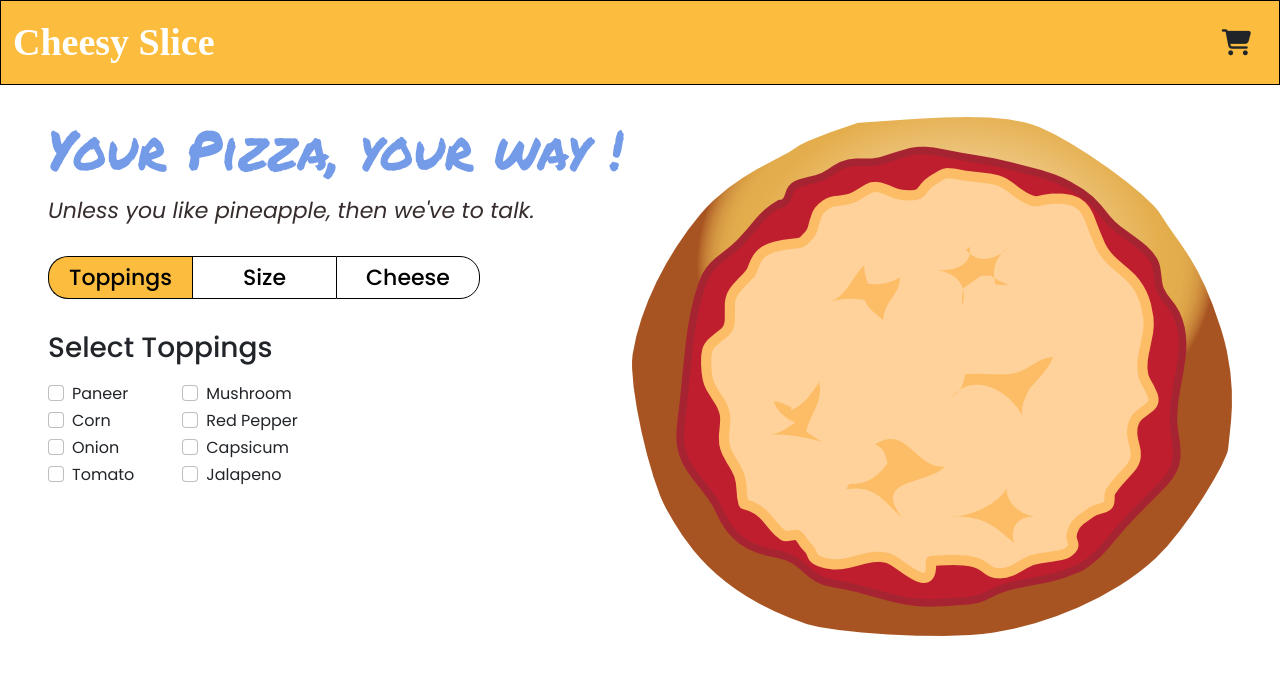
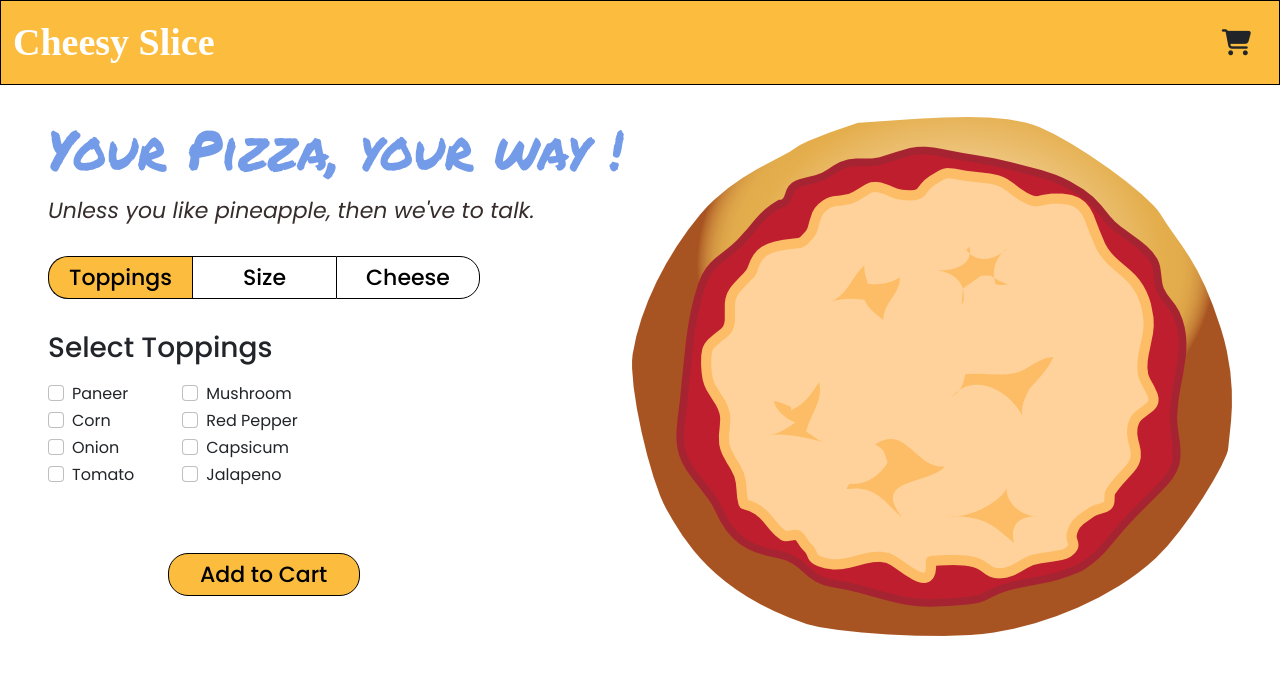
Before and after one commit to eyekavya/BurgerApp-React, a React (Create React App) app: page / in a window 1280 px wide. Shown: the top 674 px of the page. Built offline with nearby package versions, Linux system fonts and the light colour scheme; a web font is replaced by a local one.

Commit message:
added add to cart button

```diff
--- a/src/App.css
+++ b/src/App.css
@@ -6,7 +6,6 @@
 .flex {
   display: flex;
   justify-content: space-between;
-  /* align-items: center; */
 }
 
 .sub-heading {
--- a/src/App.js
+++ b/src/App.js
@@ -7,6 +7,7 @@ import Topping from "./components/Topping/Topping.js";
 import Size from "./components/Size/Size.js";
 import Cheese from "./components/Cheese/Cheese.js";
 import Tab from "./components/Tab/Tab.js";
+import CartBtn from "./components/CartBtn/CartBtn";
 
 function App() {
   const [toppings, setToppings] = useState({
@@ -34,6 +35,7 @@ function App() {
 
             {activeTab === "sizes" && <Size />}
             {activeTab === "cheese" && <Cheese />}
+            <CartBtn />
           </div>
           <div className="image-section">
             <Pizza toppings={toppings} />
--- /dev/null
+++ b/src/components/CartBtn/CartBtn.js
@@ -0,0 +1,22 @@
+import React from "react";
+import { StyledCartBtn } from "./StyledCartBtn";
+
+function CartBtn() {
+  return (
+    <StyledCartBtn>
+      <div
+        className="wrapper"
+        style={{
+          display: "flex",
+          justifyContent: "center",
+          marginTop: "4rem",
+          marginLeft: "-6rem",
+        }}
+      >
+        <button className="addToCartBtn">Add to Cart</button>
+      </div>
+    </StyledCartBtn>
+  );
+}
+
+export default CartBtn;
--- /dev/null
+++ b/src/components/CartBtn/StyledCartBtn.js
@@ -0,0 +1,15 @@
+import styled from "styled-components";
+
+export const StyledCartBtn = styled.section`
+  .addToCartBtn {
+    font-family: "Poppins", sans-serif;
+    font-size: 22px;
+    width: 12rem;
+    background-color: #fcbd3f;
+    color: #000;
+    font-weight: 500;
+    border: 1.5px solid #000;
+    border-radius: 20px;
+    padding: 4px;
+  }
+`;
--- a/src/components/Cheese/Cheese.js
+++ b/src/components/Cheese/Cheese.js
@@ -4,7 +4,7 @@ import { StyledCheese } from "./StyledCheese";
 function Cheese() {
   return (
     <StyledCheese>
-      <div className="wrapper">
+      <div className="wrapper" style={{ height: "156px" }}>
         <h3 className="sub-heading">Extra Cheese</h3>
         <div>
           <div className="form-check">
--- a/src/components/Size/Size.js
+++ b/src/components/Size/Size.js
@@ -4,7 +4,7 @@ import { StyledSize } from "./StyledSize";
 function Size() {
   return (
     <StyledSize>
-      <div className="wrapper">
+      <div className="wrapper" style={{ height: "156px" }}>
         <h3 className="sub-heading">Choose Size</h3>
         <div className="flex-size">
           <div>
--- a/src/components/Tagline/StyledTagline.js
+++ b/src/components/Tagline/StyledTagline.js
@@ -4,7 +4,6 @@ export const StyledTagline = styled.section`
   h1 {
     font-size: 54px;
     font-family: Permanent Marker, Cursive;
-    // color: #362c2c;
     color: #749be8;
   }
 
```
